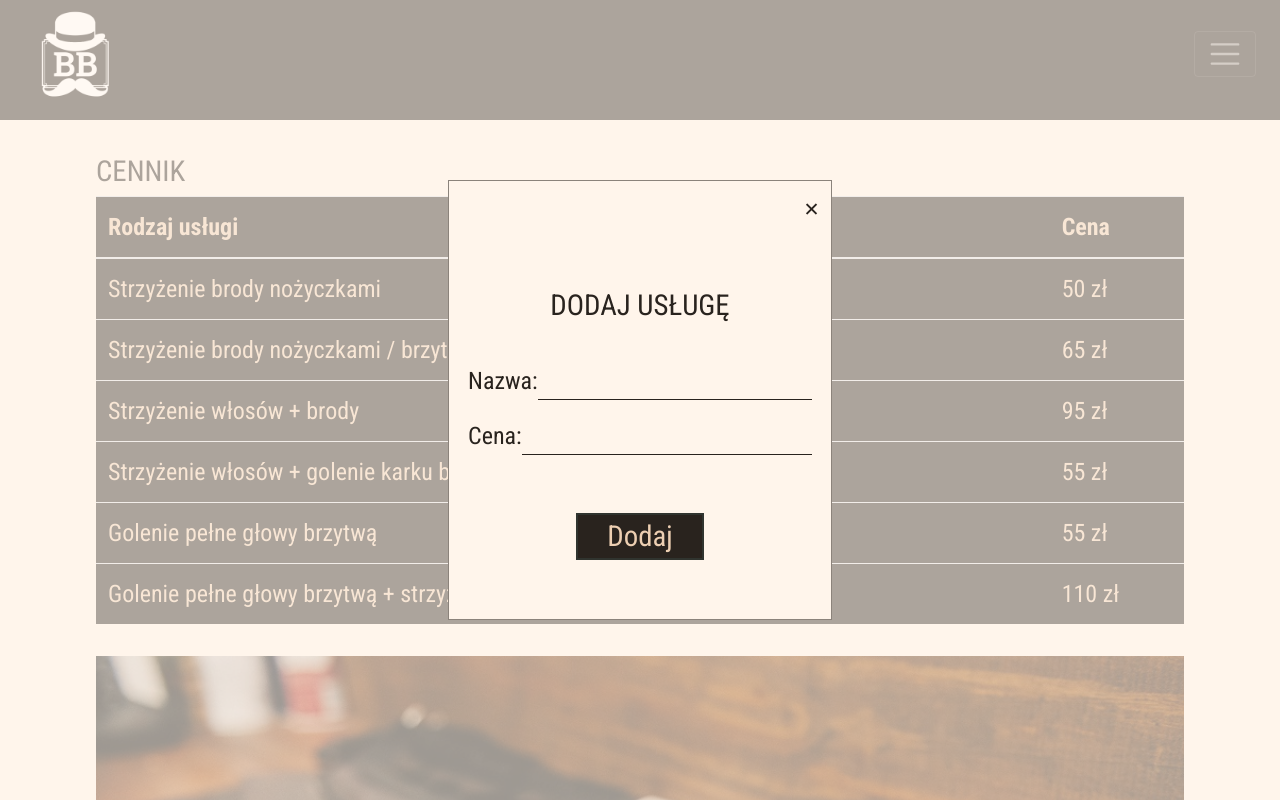
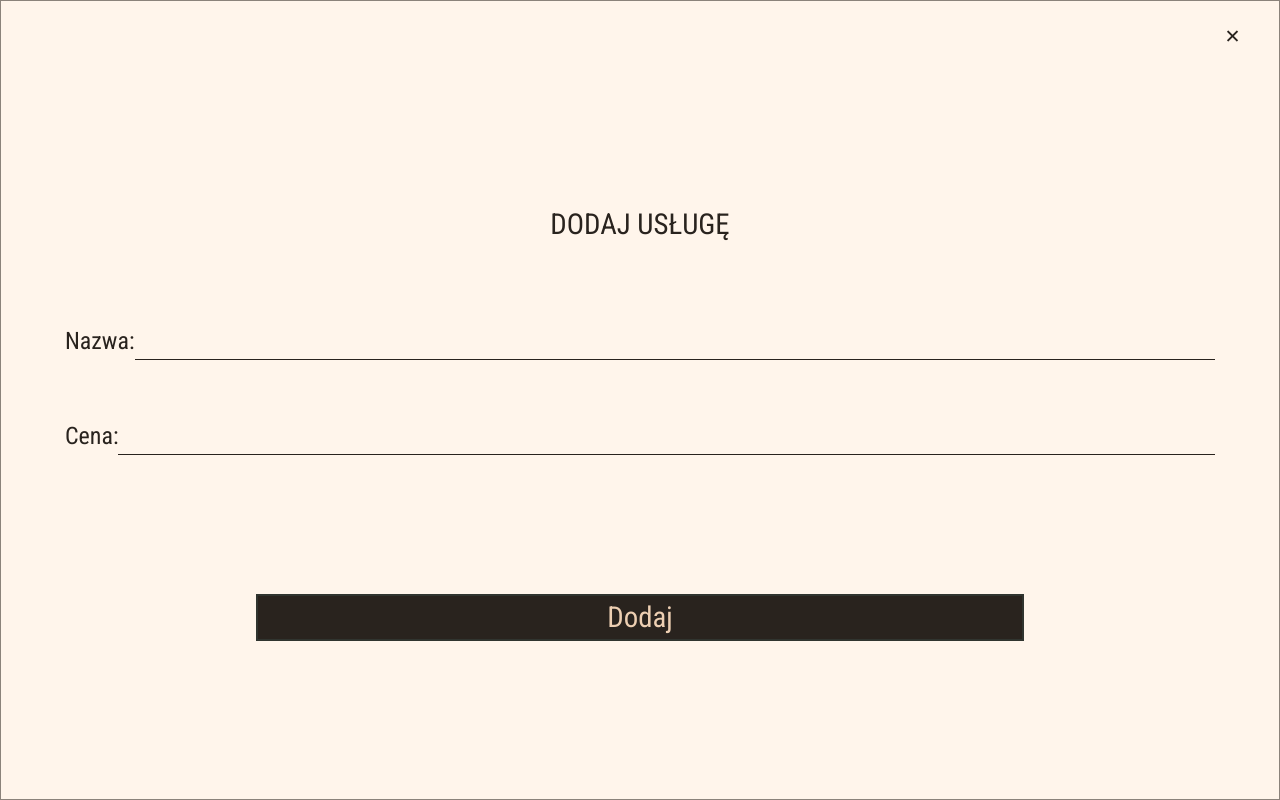
Before and after one commit to GrzegorzWanat95/BestBarber, a PHP site: page /view/price/add.php in a window 1280 px wide. Run offline with PHP 8.4, Linux system fonts and the light colour scheme; data comes from the database, SQL or seed files in the repository.

Commit message:
Final fixes

```diff
--- a/styles/app.css
+++ b/styles/app.css
@@ -630,6 +630,26 @@ a:active {
     background-color: #fff5eb9c;
 }
 
+@media screen and (min-width: 300px) {
+    .operation__window{
+        position: fixed;
+        z-index: 1001;
+        margin-left: 35vw;
+        margin-right: 35vw;
+        margin-top: 0;
+        margin-left: 0;
+        width: 100%;
+        min-height: 100%;
+        background-color: #fff5eb;
+        display: flex;
+        justify-content: center;
+        align-content: center;
+        align-items: center;
+        border: 1px solid #29231e8a;
+    }
+}
+
+@media screen and (min-width: 1300px) {
     .operation__window{
         position: fixed;
         z-index: 1001;
@@ -645,6 +665,7 @@ a:active {
         align-content: center;
         align-items: center;
         border: 1px solid #29231e8a;
+    }
   }
 
 .window__frame{
@@ -709,9 +730,18 @@ a:active {
     overflow:auto;
 }
 
+@media screen and (min-width: 300px) {
+    .button__regular{
+        border: 2px solid #30342f;
+        width: 60vw;
+    }
+}
+
+@media screen and (min-width: 1300px) {
     .button__regular{
         border: 2px solid #30342f;
         width: 10vw;
+    }
 }
 
 .button__regular:hover{
```
Lines whose indentation alone changed are shown as unchanged.
